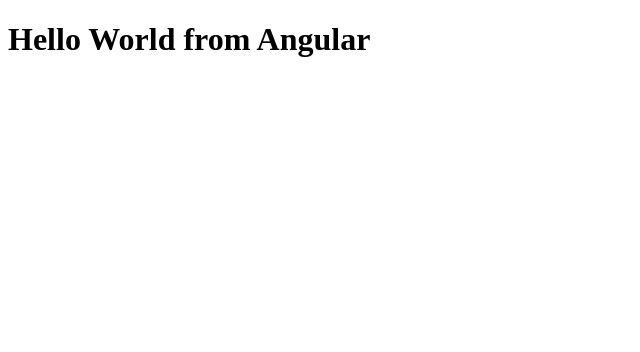
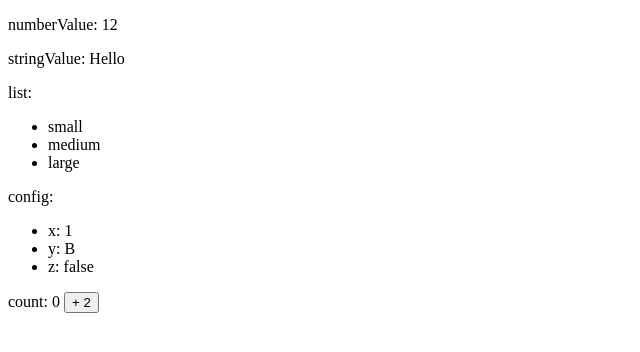
Before and after one commit to LearnShare/vra-angular, an Angular app: page / in a window 1280 px wide. Shown: the top 352 px of the page, without its empty margins (0-640 px from the left). Built offline with nearby package versions, Linux system fonts and the light colour scheme.

Commit message:
(demo): Input.

```diff
--- a/src/app/app.component.html
+++ b/src/app/app.component.html
@@ -1,4 +1,3 @@
 <div class="app">
-  <app-hello-world
-      [msg]="helloMsg"></app-hello-world>
+  <app-demo-parent></app-demo-parent>
 </div>
--- a/src/app/app.module.ts
+++ b/src/app/app.module.ts
@@ -3,12 +3,14 @@
 
 import { AppRoutingModule } from './app-routing.module';
 import { AppComponent } from './app.component';
-import { HelloWorldComponent } from './components/hello-world/hello-world.component';
+import { DemoChildrenComponent } from './components/demo-children/demo-children.component';
+import { DemoParentComponent } from './components/demo-parent/demo-parent.component';
 
 @NgModule({
   declarations: [
     AppComponent,
-    HelloWorldComponent,
+    DemoChildrenComponent,
+    DemoParentComponent,
   ],
   imports: [
     BrowserModule,
--- /dev/null
+++ b/src/app/components/demo-children/demo-children.component.html
@@ -0,0 +1,19 @@
+<div class="demo-children">
+  <p>numberValue: {{ numberValue }}</p>
+  <p>stringValue: {{ stringValue }}</p>
+  <p>list:</p>
+  <ul>
+    <li
+        *ngFor="let item of list">{{ item }}</li>
+  </ul>
+  <p>config:</p>
+  <ul>
+    <li
+        *ngFor="let item of config | keyvalue">{{ item.key }}: {{ item.value }}</li>
+  </ul>
+  <p>
+    <span>count: {{ count }}&nbsp;</span>
+    <button
+        (click)="add()">+ 2</button>
+  </p>
+</div>
--- /dev/null
+++ b/src/app/components/demo-children/demo-children.component.ts
@@ -0,0 +1,23 @@
+import {
+  Component,
+  Input,
+} from '@angular/core';
+
+@Component({
+  selector: 'app-demo-children',
+  templateUrl: './demo-children.component.html',
+})
+export class DemoChildrenComponent {
+  @Input() numberValue = 0;
+  @Input('string-value') stringValue = '';
+  @Input() list: Array<string> = [];
+  @Input() config: {
+    [key: string]: any,
+  } = {};
+  @Input() count: number = 0;
+  @Input() func: Function = () => {};
+
+  add() {
+    this.func(2);
+  }
+}
--- /dev/null
+++ b/src/app/components/demo-parent/demo-parent.component.html
@@ -0,0 +1,9 @@
+<div class="demo-parent">
+  <app-demo-children
+      [numberValue]="12"
+      [string-value]="msg"
+      [list]="sizes"
+      [config]="config"
+      [count]="count.value"
+      [func]="addNumber"></app-demo-children>
+</div>
--- /dev/null
+++ b/src/app/components/demo-parent/demo-parent.component.ts
@@ -0,0 +1,39 @@
+import {
+  Component,
+} from '@angular/core';
+
+@Component({
+  selector: 'app-demo-parent',
+  templateUrl: './demo-parent.component.html',
+})
+export class DemoParentComponent {
+  msg: string;
+  sizes: Array<string>;
+  config: {
+    [key: string]: any;
+  };
+  count: {
+    value: number,
+  };
+
+  constructor() {
+    this.msg = 'Hello';
+    this.sizes = [
+      'small',
+      'medium',
+      'large',
+    ];
+    this.config = {
+      x: 1,
+      y: 'B',
+      z: false,
+    };
+    this.count = {
+      value: 0,
+    };
+  }
+
+  addNumber = (value: number) => {
+    this.count.value += value;
+  };
+}
--- a/src/app/components/hello-world/hello-world.component.html
+++ /dev/null
@@ -1 +0,0 @@
-<h1>{{ msg }}</h1>
```
Also changed, not shown: src/app/components/hello-world/hello-world.component.ts (deleted, +0 -12 lines), .eslintrc.json.
